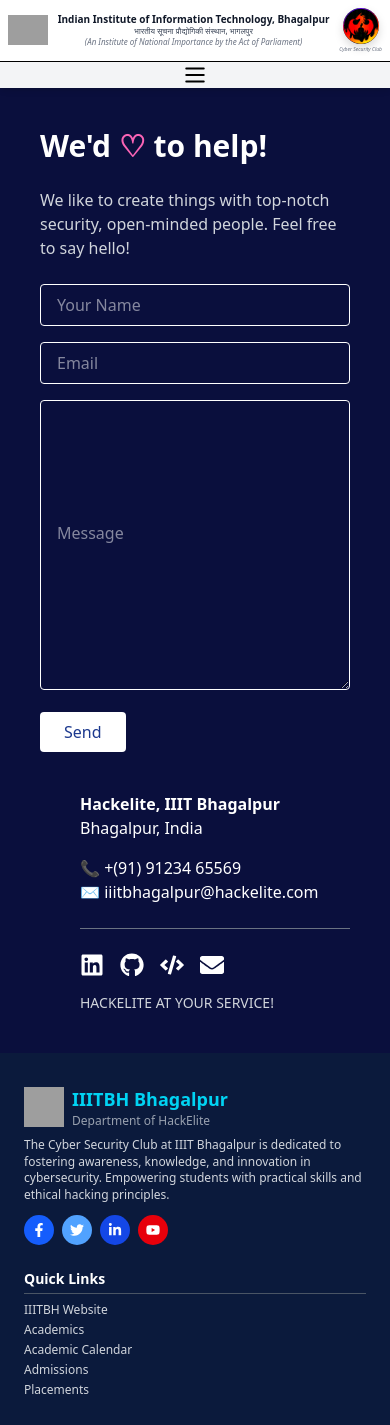
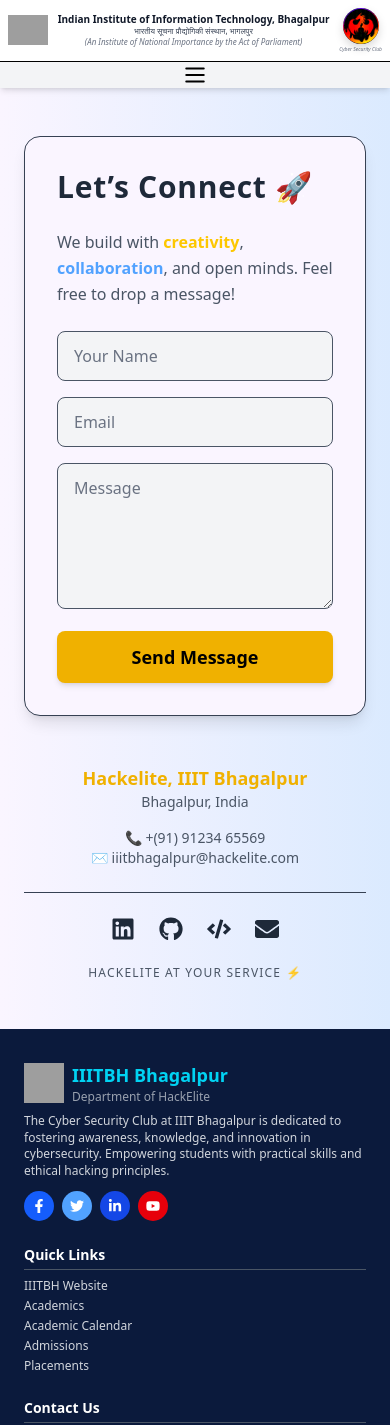
Before and after one commit to HackElite-IIIT-Bhagalpur/HackElite-Frontend, a React (Vite) app: page /contact in a window 390 px wide. Shown: the top 1425 px of the page. Built offline with nearby package versions, Linux system fonts and the light colour scheme; grey boxes are pictures that could not be loaded.

Commit message:
page responsive

```diff
--- a/src/pages/Contact.jsx
+++ b/src/pages/Contact.jsx
@@ -1,68 +1,99 @@
 // Contact.jsx
 import React from "react";
-import { FaLinkedin, FaGithub, FaCode, FaEnvelope } from 'react-icons/fa';
+import { FaLinkedin, FaGithub, FaCode, FaEnvelope } from "react-icons/fa";
+
 export default function Contact() {
   return (
-    <div className="min-h-screen text-white flex flex-col md:flex-row items-start justify-center p-10">
+    <div className="min-h-screen bg-gradient-to-r from-purple-50 to-blue-100 text-white flex flex-col md:flex-row items-center justify-center px-6 py-12 md:px-16">
+
       {/* Left Form Section */}
-      <div className="md:w-1/2 w-full mb-10 md:mb-0">
-        <h2 className="text-3xl font-bold mb-6">We'd <span className="text-pink-400">♡</span> to help!</h2>
-        <p className="mb-6 text-gray-300">
-          We like to create things with top-notch security, open-minded people. Feel free to say hello!
+      <div className="md:w-1/2 w-full mb-12 md:mb-0 bg-purple-50 p-8 rounded-2xl shadow-lg border border-gray-700">
+        <h2 className="text-3xl md:text-4xl font-extrabold mb-6 text-gray-800 tracking-wide">
+          Let’s Connect 🚀
+        </h2>
+        <p className="mb-6 text-gray-600 text-base md:text-lg leading-relaxed">
+          We build with <span className="text-yellow-400 font-semibold">creativity</span>,
+          <span className="text-blue-400 font-semibold"> collaboration</span>, and open minds.
+          Feel free to drop a message!
         </p>
-        <form className="space-y-4">
+        <form className="space-y-4 ">
           <input
             type="text"
             placeholder="Your Name"
-            className="w-full px-4 py-2 text-white rounded border border-white"
+            className="w-full px-4 py-3 rounded-lg bg-gray-100 border border-gray-600 text-black placeholder-gray-500 focus:outline-none"
           />
           <input
             type="email"
             placeholder="Email"
-            className="w-full px-4 py-2 text-white rounded border border-white"
+            className="w-full px-4 py-3 rounded-lg bg-gray-100 border border-gray-600 text-black placeholder-gray-500 focus:outline-none"
           />
           <textarea
             placeholder="Message"
-            className="w-full px-4 py-30 text-white rounded border border-white"
+            rows="5"
+            className="w-full px-4 py-3 rounded-lg bg-gray-100 border border-gray-600 text-black placeholder-gray-500 focus:outline-none"
           ></textarea>
-
           <button
             type="submit"
-            className="bg-white text-blue-900 px-6 py-2 rounded hover:bg-yellow-500"
+            className="w-full bg-yellow-500 hover:bg-yellow-600 transition-colors duration-300 text-black font-bold py-3 rounded-lg text-lg shadow-md"
           >
-            Send
+            Send Message
           </button>
         </form>
       </div>
 
       {/* Right Info Section */}
-      <div className="md:w-1/2 w-full pl-10">
+      <div className="md:w-1/2 w-full md:pl-12 flex flex-col items-center md:items-start text-center md:text-left">
         <div className="space-y-4">
           <div>
-            <p className="font-semibold">Hackelite, IIIT Bhagalpur</p>
-            <p>Bhagalpur, India</p>
+            <p className="font-bold text-yellow-500 text-lg md:text-xl">
+              Hackelite, IIIT Bhagalpur
+            </p>
+            <p className="text-gray-600 text-sm md:text-base">Bhagalpur, India</p>
           </div>
           <div>
-            <p>📞  +(91) 91234 65569</p>
-            <p>✉️ iiitbhagalpur@hackelite.com</p>
+            <p className="text-gray-600 text-sm md:text-base">📞 +(91) 91234 65569</p>
+            <p className="text-gray-600 text-sm md:text-base">✉️ iiitbhagalpur@hackelite.com</p>
           </div>
         </div>
-        <hr className="my-6 border-gray-500" />
-        <div className="flex space-x-4 text-2xl text-white">
-  <a href="https://www.linkedin.com/in/your-profile" target="_blank" rel="noopener noreferrer" className="hover:text-pink-400">
+
+        <hr className="my-6 border-gray-700 w-full" />
+
+        <div className="flex space-x-6 text-2xl md:text-3xl text-gray-800">
+          <a
+            href="https://www.linkedin.com/in/your-profile"
+            target="_blank"
+            rel="noopener noreferrer"
+            className="hover:text-blue-400 transition-colors duration-300"
+          >
             <FaLinkedin />
           </a>
-  <a href="https://github.com/your-username" target="_blank" rel="noopener noreferrer" className="hover:text-pink-400">
+          <a
+            href="https://github.com/your-username"
+            target="_blank"
+            rel="noopener noreferrer"
+            className="hover:text-gray-300 transition-colors duration-300"
+          >
             <FaGithub />
           </a>
-  <a href="https://leetcode.com/your-username" target="_blank" rel="noopener noreferrer" className="hover:text-pink-400">
+          <a
+            href="https://leetcode.com/your-username"
+            target="_blank"
+            rel="noopener noreferrer"
+            className="hover:text-green-400 transition-colors duration-300"
+          >
             <FaCode />
           </a>
-  <a href="mailto:your-email@example.com" className="hover:text-pink-400">
+          <a
+            href="mailto:your-email@example.com"
+            className="hover:text-red-400 transition-colors duration-300"
+          >
             <FaEnvelope />
           </a>
         </div>
-        <p className="mt-4 text-sm text-gray-300">HACKELITE AT YOUR SERVICE!</p>
+
+        <p className="mt-6 text-gray-600 tracking-widest text-xs md:text-sm">
+          HACKELITE AT YOUR SERVICE ⚡
+        </p>
       </div>
     </div>
   );
--- a/src/pages/Home.jsx
+++ b/src/pages/Home.jsx
@@ -1,3 +1,5 @@
+//             src="https://images.wallpapersden.com/image/download/hacker-anonymous-evil_bGZuZWeUmZqaraWkpJRmbmdlrWZlbWU.jpg"
+
 import React, { useEffect, useState } from "react";
 import { useNavigate } from "react-router-dom";
 
@@ -13,7 +15,10 @@
   const [bgIndex, setBgIndex] = useState(0);
 
   useEffect(() => {
-    const id = setInterval(() => setBgIndex((i) => (i + 1) % bgImages.length), 6000);
+    const id = setInterval(
+      () => setBgIndex((i) => (i + 1) % bgImages.length),
+      6000
+    );
     return () => clearInterval(id);
   }, []);
 
@@ -26,67 +31,58 @@
             key={i}
             src={src}
             alt={`background-${i}`}
-            className={`absolute inset-0 h-full w-full object-cover transition-opacity duration-1000 ease-in-out ${
-              i === bgIndex ? "opacity-100" : "opacity-0"
-            }`}
+            className={`absolute inset-0 h-full w-full object-cover transition-opacity duration-1000 ease-in-out ${i === bgIndex ? "opacity-100" : "opacity-0"
+              }`}
           />
         ))}
-        <div className="absolute inset-0 bg-black/60 backdrop-blur-sm" />
+        <div className="absolute inset-0 bg-black/80 backdrop-blur-[2px]" />
       </div>
 
       {/* ─── Page content ─────────────────────────────── */}
-      <section className="relative z-10 flex flex-col md:flex-row items-center gap-10 px-6 py-16">
+      <section className="mt-[-65px] relative z-10 flex flex-col-reverse lg:flex-row items-center justify-center min-h-screen gap-10 px-6 sm:px-10 lg:px-20">
         {/* left column */}
-        <div className="md:w-1/2 text-white space-y-6">
-          <h2 className="text-4xl md:text-5xl font-extrabold leading-tight">
-            We Provide Best <br />
-            <span className="text-pink-400">CyberSecurity</span> Solutions
+        <div className="lg:w-1/2 text-center lg:text-left text-white space-y-6">
+          <h2 className="text-3xl sm:text-4xl lg:text-5xl font-extrabold leading-snug drop-shadow-lg">
+            Welcome to <br />
+            <span className="text-green-400">Tech & Cyber Club</span>
           </h2>
-          <p className="text-md md:text-lg text-gray-200 font-medium leading-relaxed md:leading-loose drop-shadow-md tracking-wide">
-            Your data deserves more than hope —
-            <span className="text-pink-400 font-semibold"> it needs protection.</span>
-            <br className="hidden md:block" />
-            We deliver{" "}
-            <span className="text-yellow-300 font-semibold">24 × 7 shielded security</span>{" "}
-            so you stay ahead of threats.
+
+          <p className="text-sm sm:text-base lg:text-lg text-gray-300 font-medium leading-relaxed lg:leading-loose tracking-wide max-w-xl mx-auto lg:mx-0">
+            We are a group of passionate students exploring the world of technology, cybersecurity, and innovation.
+            <br />
+            Join us for{" "}
+            <span className="text-cyan-400 font-semibold">
+              workshops, hackathons, and tech events
+            </span>{" "}
+            to enhance your skills and connect with like-minded peers.
           </p>
 
-          <div className="flex flex-wrap gap-4 mt-6">
+          <div className="flex flex-wrap justify-center lg:justify-start gap-4 mt-6">
             <button
-              onClick={() => navigate("/signup")}
-              className="rounded-full bg-white px-8 py-3 text-sm md:text-base font-semibold text-blue-600 shadow-md hover:bg-yellow-400 hover:text-white transition-all duration-300 ease-in-out"
+              onClick={() => navigate("/join")}
+              className="rounded-full bg-green-500 px-6 sm:px-8 py-2.5 sm:py-3 text-sm sm:text-base font-semibold text-black shadow-md hover:bg-green-400 hover:scale-105 transition-all duration-300 ease-in-out"
             >
-              🚀 Get Started
+              🚀 Join the Club
             </button>
             <button
-              onClick={() => window.location.href = "/#contact"}
-              className="rounded-full bg-blue-600 px-8 py-3 text-sm md:text-base font-semibold text-white shadow-md hover:bg-blue-700 transition-all duration-300 ease-in-out"
+              onClick={() => (window.location.href = "/eventssection")}
+              className="rounded-full bg-cyan-600 px-6 sm:px-8 py-2.5 sm:py-3 text-sm sm:text-base font-semibold text-white shadow-md hover:bg-cyan-500 hover:scale-105 transition-all duration-300 ease-in-out"
             >
-              📞 Contact Us
+              📅 Upcoming Events
             </button>
           </div>
         </div>
 
         {/* right column */}
-        <div className="md:w-1/2 w-full max-w-full">
+        <div className="lg:w-1/2 w-full flex justify-center">
           <img
-            src="https://assets.delawarebusinesstimes.com/2023/05/IT-Cybersecurity-Team.jpg"
-            alt="Cyber‑security illustration"
-            className="w-full rounded-xl shadow-lg"
+            src="https://images.wallpapersden.com/image/download/hacker-anonymous-evil_bGZuZWeUmZqaraWkpJRmbmdlrWZlbWU.jpg"
+            alt="College tech club illustration"
+            className="w-full max-w-md sm:max-w-lg rounded-xl shadow-2xl border border-green-500/40"
           />
         </div>
       </section>
+    </main>
 
-      {/* ─── Map of Cyber Security Domains ───────────────────── */}
-      {/* <section className="relative z-10 px-6 pb-10">
-        <div className="bg-white rounded-xl shadow-lg overflow-hidden">
-          <img
-            src="https://myturn.careers/blog/wp-content/uploads/2022/08/The-Map-of-Cyber-Security-Domains-2048x1177.jpg"
-            alt="Cyber Security Domains Map"
-            className="w-full h-auto object-contain"
-          />
-        </div>
-      </section> */}
-    </main>
   );
 }
```
Lines whose indentation alone changed are shown as unchanged.
